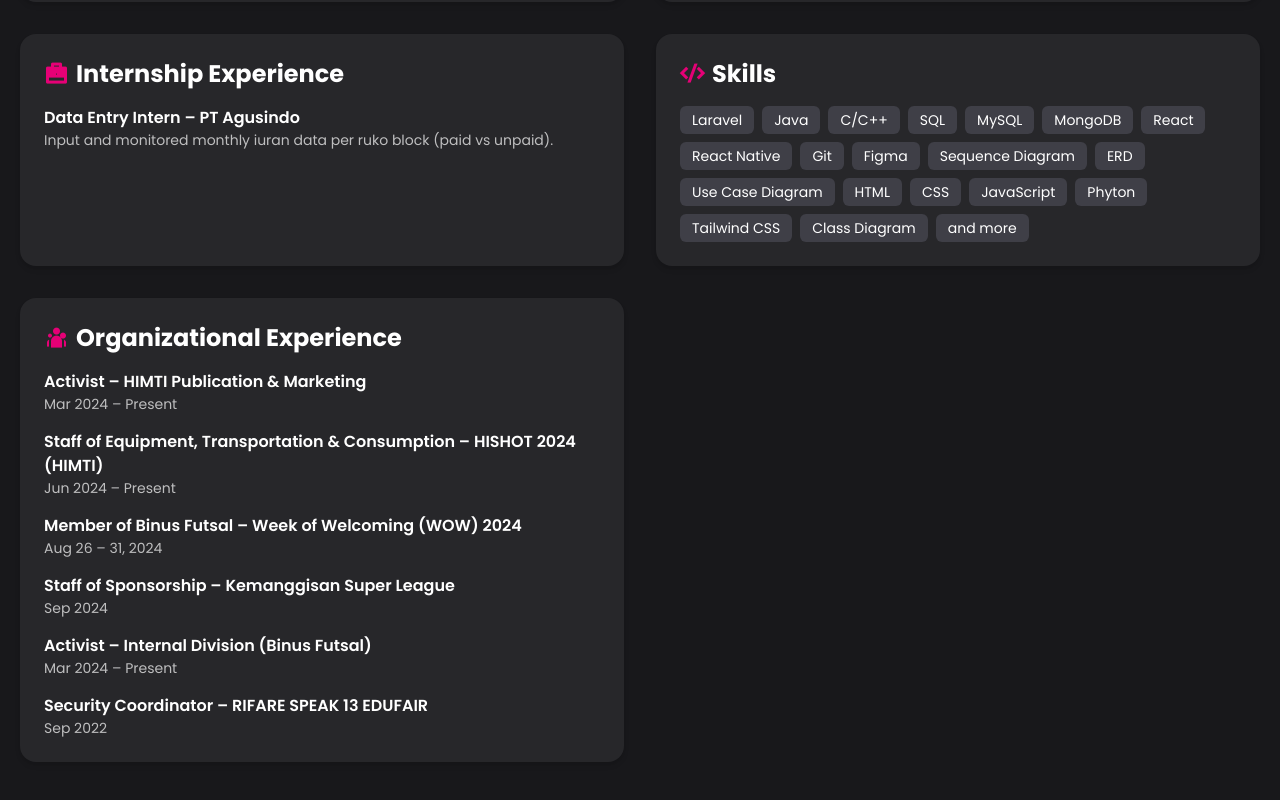
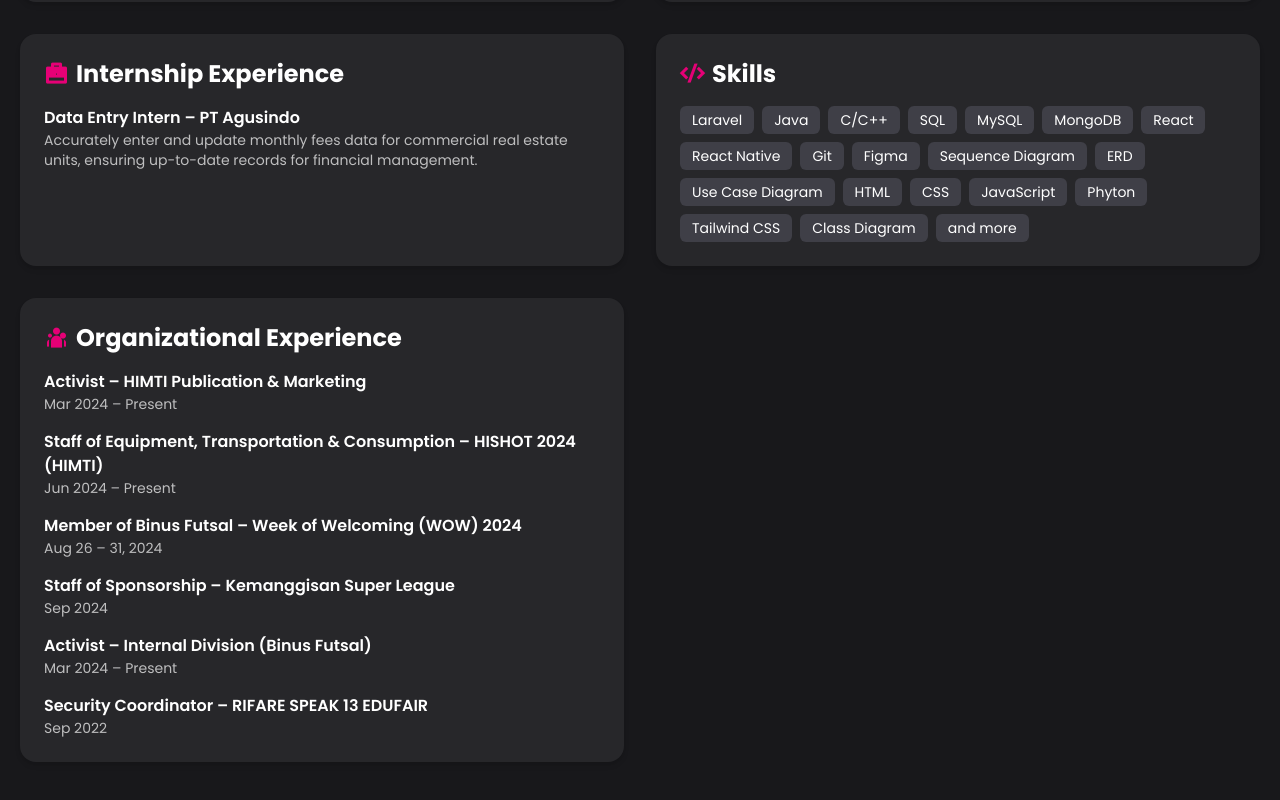
Before and after one commit to FrandySoe/Frandy-Portofolio, a React (Vite) app: page / in a window 1280 px wide. Shown: the part 1201-2001 px from the top of the page. Built offline with nearby package versions, Linux system fonts and the light colour scheme.

Commit message:
Update Resume

```diff
--- a/src/App.jsx
+++ b/src/App.jsx
@@ -106,8 +106,7 @@ function App() {
                     Data Entry Intern – PT Agusindo
                   </p>
                   <p className="text-sm opacity-70">
-                    Input and monitored monthly iuran data per ruko block (paid
-                    vs unpaid).
+                    Accurately enter and update monthly fees data for commercial real estate units, ensuring up-to-date records for financial management.
                   </p>
                 </div>
               </div>
```
